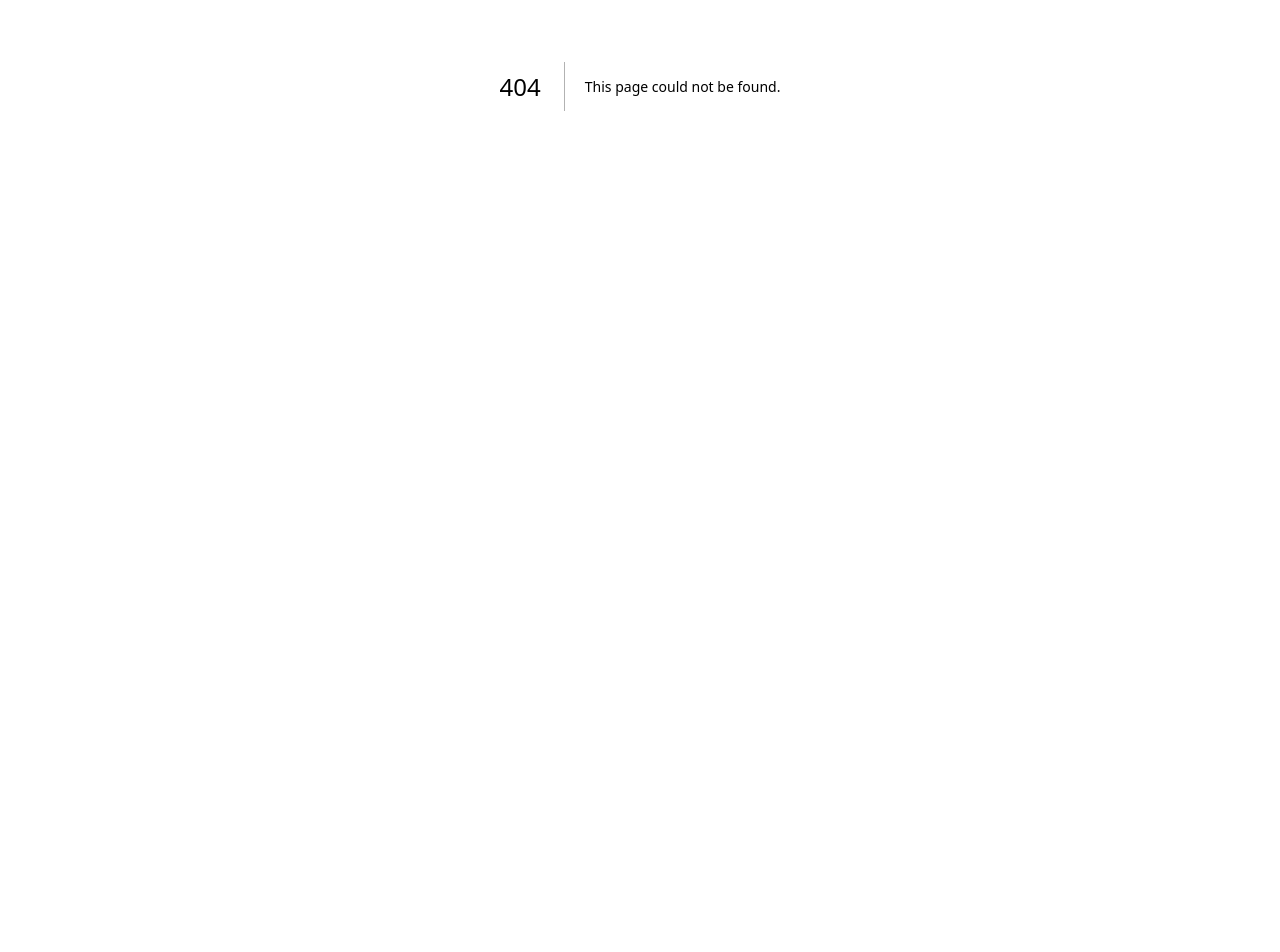
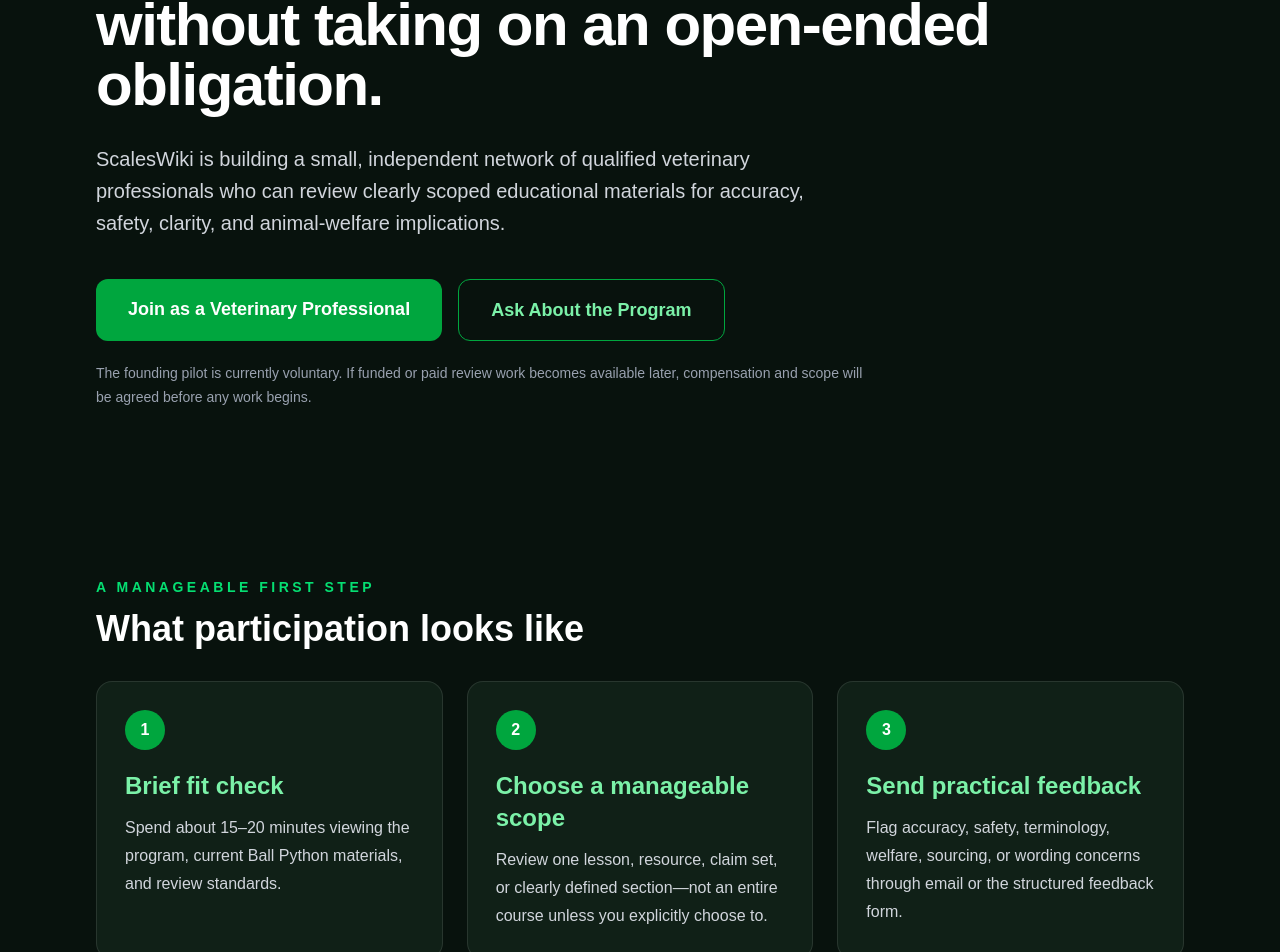
Before and after one commit to scalesandtailsrescue72-star/scaleswiki, a Next.js app: page /veterinary-review/founding-reviewers in a window 1280 px wide. Before the commit this address had no page. Shown: the part 314-1266 px from the top of the page. Before the commit the page ends 800 px from the top, so only its background shows below. Built offline with nearby package versions, Linux system fonts and the light colour scheme; no server answers.

Commit message:
Add Founding Veterinary Reviewers invitation page

```diff
--- /dev/null
+++ b/app/veterinary-review/founding-reviewers/page.tsx
@@ -0,0 +1,120 @@
+import type { Metadata } from "next";
+import Link from "next/link";
+import { Navbar } from "@/app/components/Navbar";
+import { Footer } from "@/app/components/Footer";
+
+export const metadata: Metadata = {
+  title: "Founding Veterinary Reviewers",
+  description: "Learn about joining ScalesWiki as a Founding Veterinary Reviewer, including review scope, time commitments, attribution choices, and editorial boundaries.",
+  alternates: { canonical: "/veterinary-review/founding-reviewers" },
+};
+
+const initialSteps = [
+  ["1", "Brief fit check", "Spend about 15–20 minutes viewing the program, current Ball Python materials, and review standards."],
+  ["2", "Choose a manageable scope", "Review one lesson, resource, claim set, or clearly defined section—not an entire course unless you explicitly choose to."],
+  ["3", "Send practical feedback", "Flag accuracy, safety, terminology, welfare, sourcing, or wording concerns through email or the structured feedback form."],
+];
+
+const boundaries = [
+  "No blanket endorsement of ScalesWiki, its platform, or future content.",
+  "No recurring commitment, meeting requirement, promotion, donation, or patient referral obligation.",
+  "No use of your name, credentials, practice, or comments publicly without explicit approval.",
+  "Each review request states the material, purpose, and estimated time before you accept it.",
+  "You may decline, pause, or stop participating at any time.",
+];
+
+export default function FoundingVeterinaryReviewersPage() {
+  return (
+    <main className="min-h-screen bg-[#08120D] text-white">
+      <Navbar />
+
+      <section className="mx-auto max-w-6xl px-6 py-20 lg:px-8 lg:py-28">
+        <p className="text-sm font-semibold uppercase tracking-[0.28em] text-green-400">Founding Veterinary Reviewers</p>
+        <h1 className="mt-5 max-w-5xl text-5xl font-bold tracking-tight sm:text-6xl">Help strengthen reptile education without taking on an open-ended obligation.</h1>
+        <p className="mt-7 max-w-3xl text-lg leading-8 text-gray-300 sm:text-xl">
+          ScalesWiki is building a small, independent network of qualified veterinary professionals who can review clearly scoped educational materials for accuracy, safety, clarity, and animal-welfare implications.
+        </p>
+        <div className="mt-10 flex flex-col gap-4 sm:flex-row">
+          <Link href="/auth/register?role=veterinary" className="rounded-xl bg-green-600 px-8 py-4 text-center text-lg font-semibold transition hover:bg-green-500">
+            Join as a Veterinary Professional
+          </Link>
+          <a href="mailto:partners@scaleswiki.org" className="rounded-xl border border-green-600 px-8 py-4 text-center text-lg font-semibold text-green-300 transition hover:bg-green-950/50">
+            Ask About the Program
+          </a>
+        </div>
+        <p className="mt-5 max-w-3xl text-sm leading-6 text-gray-400">
+          The founding pilot is currently voluntary. If funded or paid review work becomes available later, compensation and scope will be agreed before any work begins.
+        </p>
+      </section>
+
+      <section className="mx-auto max-w-6xl px-6 py-14 lg:px-8">
+        <p className="text-sm font-semibold uppercase tracking-[0.25em] text-green-400">A manageable first step</p>
+        <h2 className="mt-3 text-3xl font-bold sm:text-4xl">What participation looks like</h2>
+        <div className="mt-8 grid gap-6 md:grid-cols-3">
+          {initialSteps.map(([step, title, description]) => (
+            <article key={step} className="rounded-2xl border border-white/10 bg-[#102017] p-7">
+              <div className="flex h-10 w-10 items-center justify-center rounded-full bg-green-600 font-bold">{step}</div>
+              <h3 className="mt-5 text-2xl font-semibold text-green-300">{title}</h3>
+              <p className="mt-3 leading-7 text-gray-300">{description}</p>
+            </article>
+          ))}
+        </div>
+      </section>
+
+      <section className="mx-auto max-w-5xl px-6 py-16 lg:px-8">
+        <div className="rounded-3xl border border-green-500/20 bg-gradient-to-br from-[#13231B] to-[#0B1411] p-8 sm:p-10">
+          <p className="text-sm font-semibold uppercase tracking-[0.25em] text-green-400">Clear boundaries</p>
+          <h2 className="mt-3 text-3xl font-bold sm:text-4xl">What joining does not mean</h2>
+          <ul className="mt-7 space-y-4 text-gray-300">
+            {boundaries.map((boundary) => (
+              <li key={boundary} className="rounded-xl bg-black/20 p-4">✓ {boundary}</li>
+            ))}
+          </ul>
+        </div>
+      </section>
+
+      <section className="mx-auto max-w-5xl px-6 py-16 lg:px-8">
+        <div className="grid gap-6 md:grid-cols-2">
+          <article className="rounded-2xl border border-white/10 bg-[#102017] p-7">
+            <h2 className="text-2xl font-semibold text-green-300">Review attribution is your choice</h2>
+            <p className="mt-4 leading-7 text-gray-300">
+              A completed review may be credited by name and credentials, credited to a practice with permission, or recorded privately without public attribution. ScalesWiki confirms your preference before publication.
+            </p>
+          </article>
+          <article className="rounded-2xl border border-white/10 bg-[#102017] p-7">
+            <h2 className="text-2xl font-semibold text-green-300">Review applies only to the material reviewed</h2>
+            <p className="mt-4 leading-7 text-gray-300">
+              A review mark applies to a specific version of a specific resource. It does not imply approval of unrelated lessons, future revisions, products, sponsors, or individualized medical advice.
+            </p>
+          </article>
+        </div>
+      </section>
+
+      <section className="mx-auto max-w-5xl px-6 py-16 lg:px-8">
+        <div className="rounded-2xl border border-amber-400/20 bg-amber-950/20 p-7">
+          <h2 className="text-2xl font-semibold text-amber-200">Professional and medical boundary</h2>
+          <p className="mt-4 leading-7 text-gray-300">
+            ScalesWiki provides general husbandry education and does not establish a veterinarian-client-patient relationship. Reviewers are not responsible for user decisions, diagnoses, treatment, emergencies, or material outside their accepted review scope.
+          </p>
+        </div>
+      </section>
+
+      <section className="mx-auto max-w-5xl px-6 py-20 text-center lg:px-8">
+        <h2 className="text-4xl font-bold">Start with a conversation, not a commitment.</h2>
+        <p className="mx-auto mt-5 max-w-3xl text-lg leading-8 text-gray-300">
+          Create a free veterinary-professional account or email us to request the current review scope before deciding whether it fits your expertise and availability.
+        </p>
+        <div className="mt-8 flex flex-col justify-center gap-4 sm:flex-row">
+          <Link href="/auth/register?role=veterinary" className="rounded-xl bg-green-600 px-8 py-4 text-lg font-semibold transition hover:bg-green-500">
+            Create a Free Account
+          </Link>
+          <Link href="/veterinary-review" className="rounded-xl border border-white/15 px-8 py-4 text-lg font-semibold text-gray-200 transition hover:border-green-500/50">
+            Read the Review Standards
+          </Link>
+        </div>
+      </section>
+
+      <Footer />
+    </main>
+  );
+}
```
